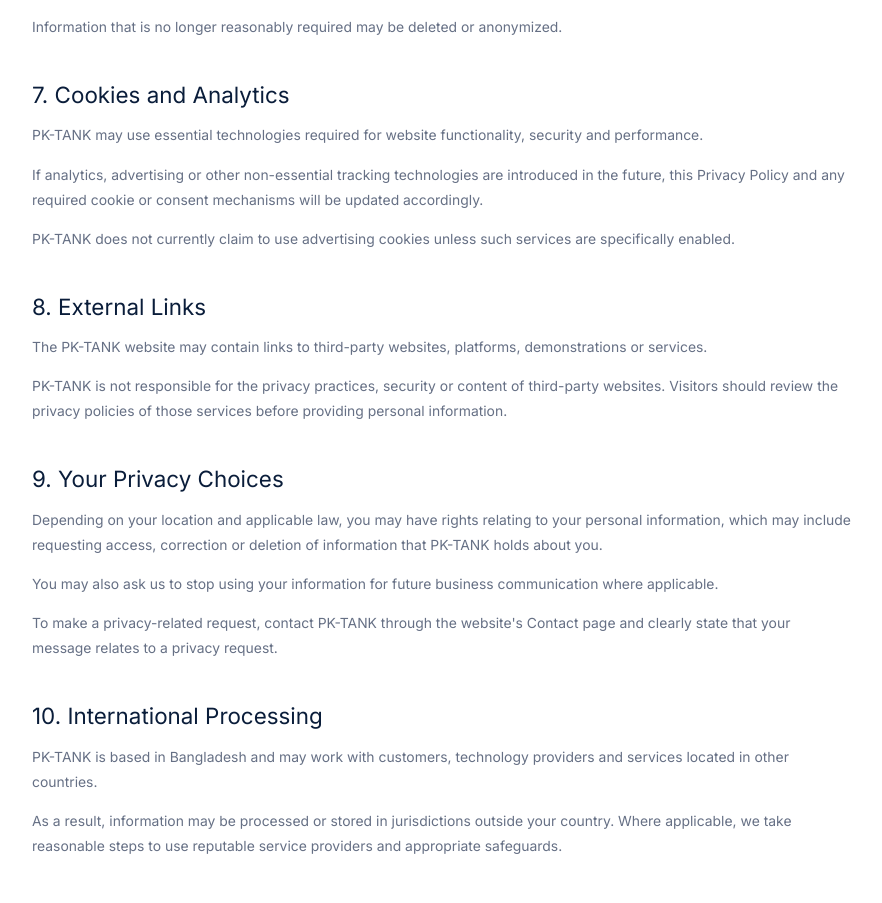
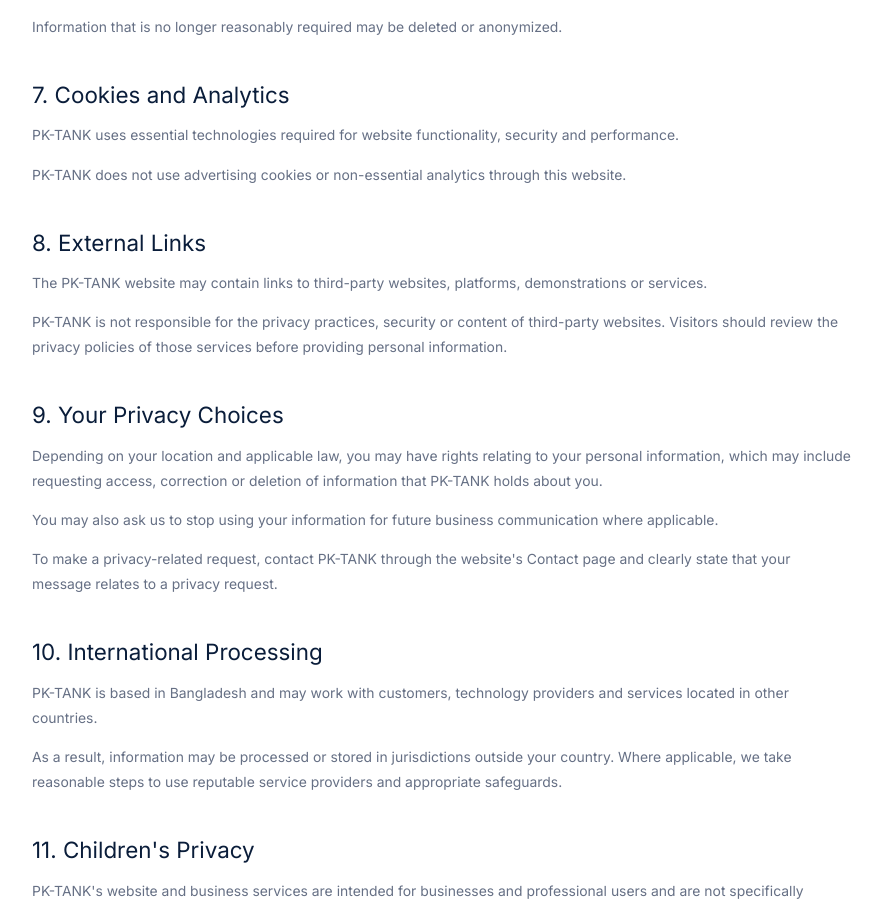
Before and after one commit to prasun02/pk-tank, a Next.js app: page /privacy in a window 1280 px wide. Shown: the part 2640-3543 px from the top of the page, without its empty margins (198-1080 px from the left). Built offline with nearby package versions, Linux system fonts and the light colour scheme; no server answers.

Commit message:
Remove internal privacy page wording

```diff
--- a/src/app/privacy/page.tsx
+++ b/src/app/privacy/page.tsx
@@ -76,9 +76,8 @@
         <p>Information that is no longer reasonably required may be deleted or anonymized.</p>
 
         <h2>7. Cookies and Analytics</h2>
-        <p>PK-TANK may use essential technologies required for website functionality, security and performance.</p>
-        <p>If analytics, advertising or other non-essential tracking technologies are introduced in the future, this Privacy Policy and any required cookie or consent mechanisms will be updated accordingly.</p>
-        <p>PK-TANK does not currently claim to use advertising cookies unless such services are specifically enabled.</p>
+        <p>PK-TANK uses essential technologies required for website functionality, security and performance.</p>
+        <p>PK-TANK does not use advertising cookies or non-essential analytics through this website.</p>
 
         <h2>8. External Links</h2>
         <p>The PK-TANK website may contain links to third-party websites, platforms, demonstrations or services.</p>
```
